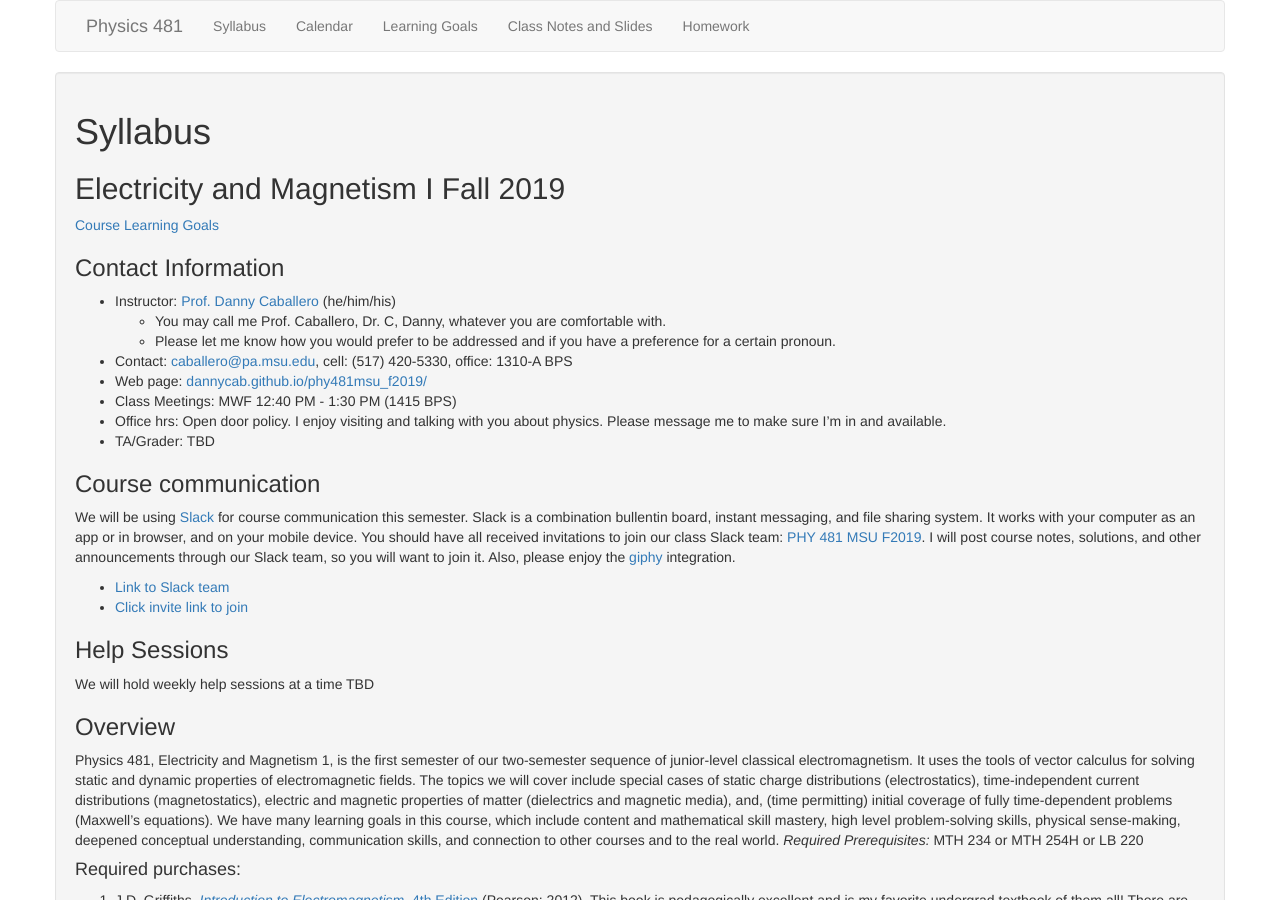
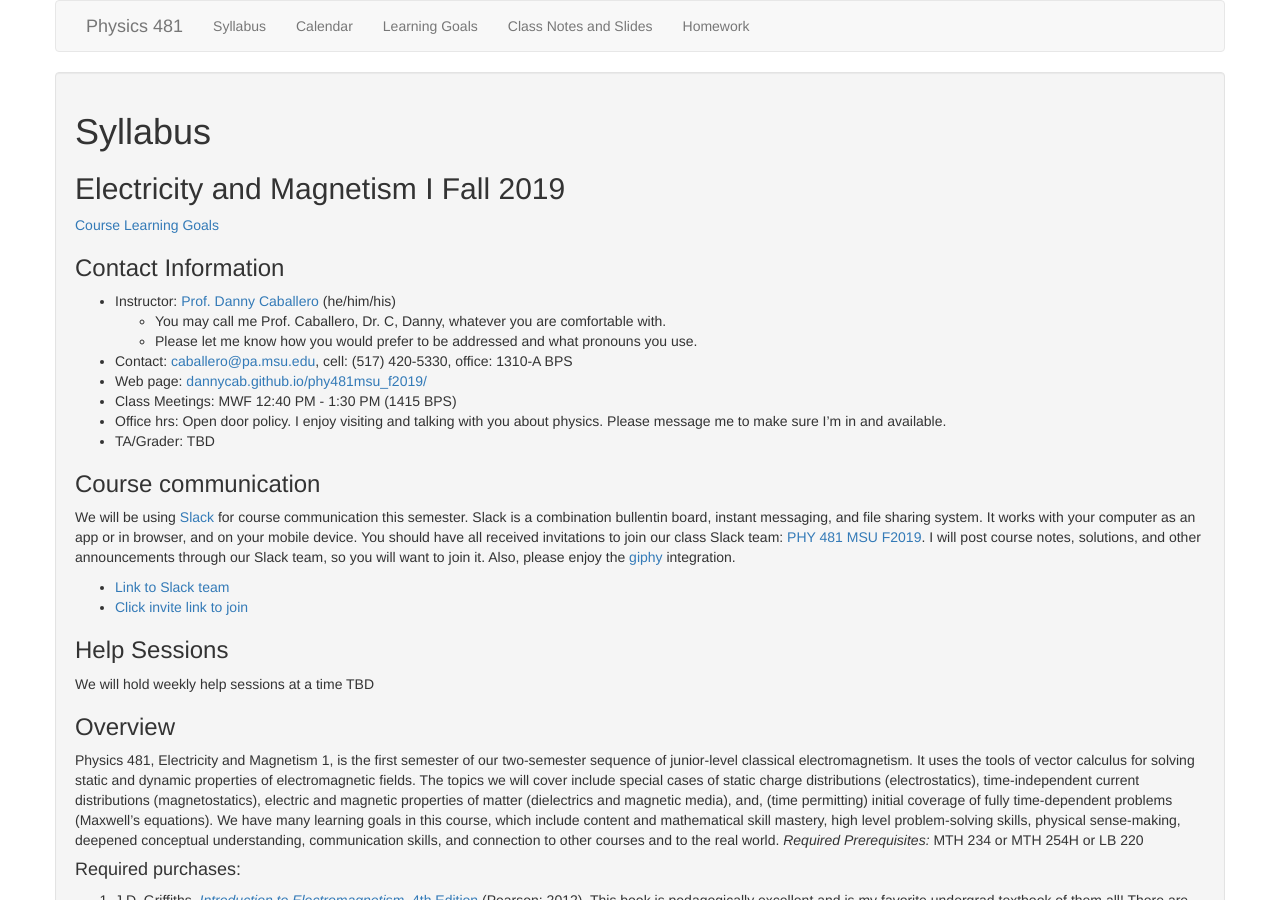
Before and after one commit to dannycab/phy481msu_f2019, a Jekyll site: the page built from index.md, in a window 1280 px wide and 900 px high. Built offline with Jekyll 4.4.1, drawn with Linux system fonts in a browser that asks for light colours.

Commit message:
change to pronoun language

```diff
--- a/index.md
+++ b/index.md
@@ -13,7 +13,7 @@ use_math: true
 
 -   Instructor: [Prof. Danny Caballero](http://dannycab.github.io) (he/him/his)
 	- You may call me Prof. Caballero, Dr. C, Danny, whatever you are comfortable with.
-	- Please let me know how you would prefer to be addressed and if you have a preference for a certain pronoun.
+	- Please let me know how you would prefer to be addressed and what pronouns you use.
 -   Contact: <caballero@pa.msu.edu>, cell: (517) 420-5330, office:
     1310-A BPS
 -   Web page: [dannycab.github.io/phy481msu_f2019/](http://dannycab.github.io/phy481msu_f2019/)
```
